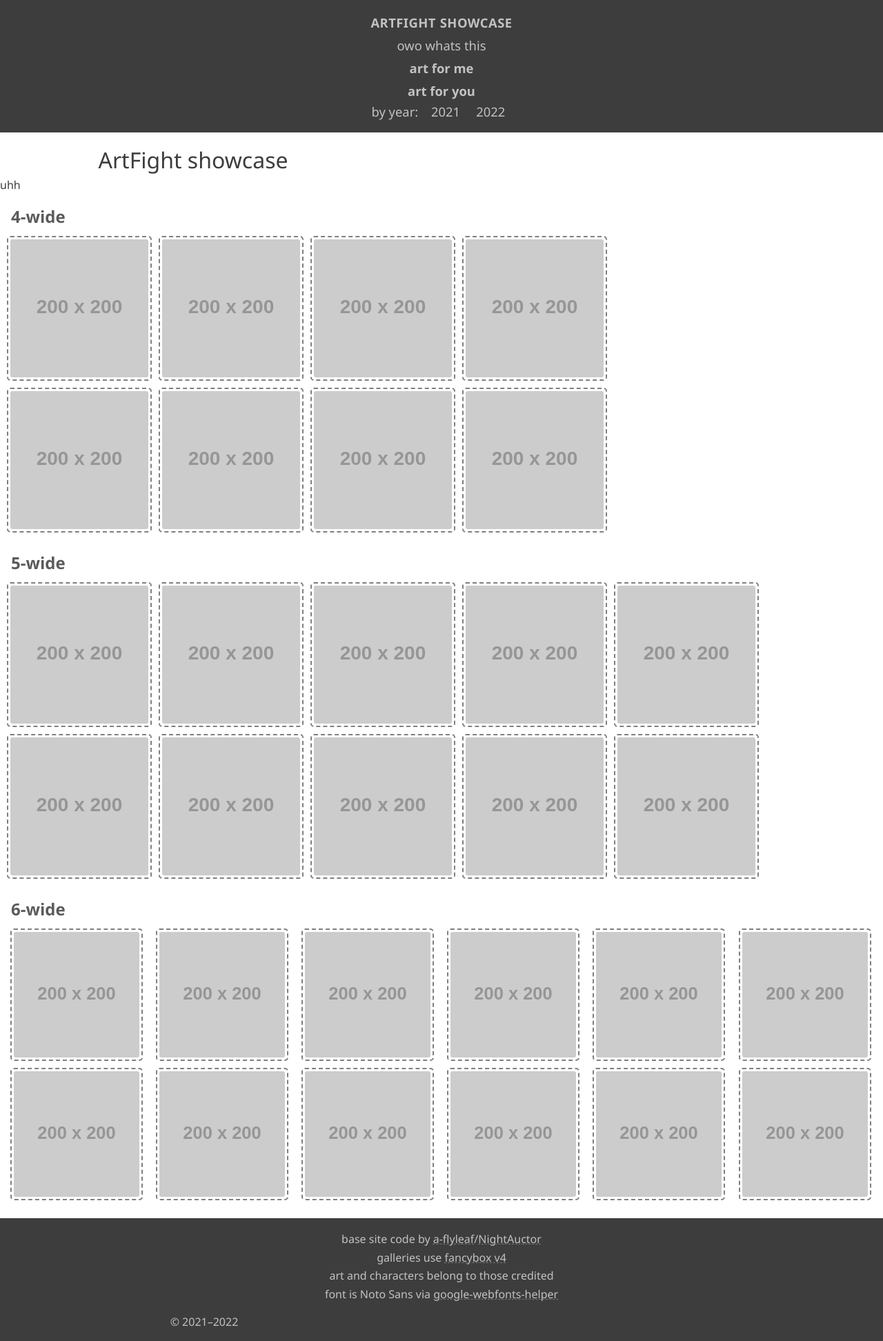
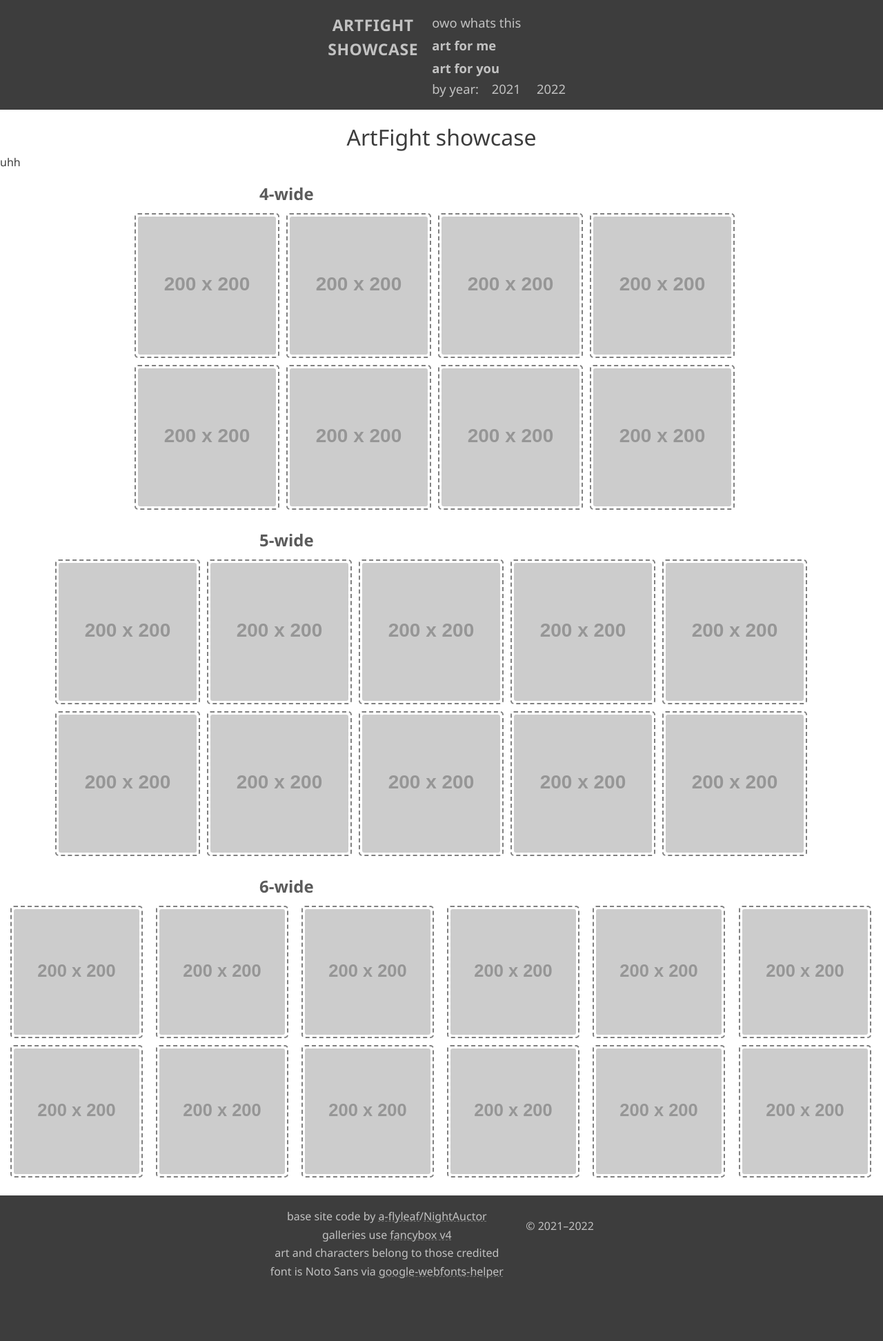
Before and after one commit to a-flyleaf/artfight, a Jekyll site: the page built from index.html, in a window 1280 px wide. Shown: the whole page at 69% size. Built offline with Jekyll 4.4.1, drawn with Linux system fonts in a browser that asks for light colours; after the commit the page ends 1873 px from its top, so only the background shows below that.

Commit message:
layout: desktop styling

```diff
--- a/_layouts/2022.html
+++ b/_layouts/2022.html
@@ -9,7 +9,7 @@
 	<link rel="stylesheet" type="text/css" href="{%include url.html%}/assets/2022.css">
 </head><body>
 	<header>
-		<a href="{%include url.html%}"><span>ArtFight Showcase</span></a>
+		<a href="{%include url.html%}" id="home">ArtFight Showcase</a>
 		<nav><ul>
 			<a href="{%include url.html%}/about"><li>owo whats this</li></a>
 			<a href="{%include url.html%}/for-me" class="artlnk"><li>art for me</li></a>
--- a/assets/2022.css
+++ b/assets/2022.css
@@ -24,12 +24,25 @@ header ul,footer ul{list-style-type:none;}
 header,footer{text-align:center;}
 header{font-size:1.15em;}
 header a{text-decoration:none; padding:.15em 0; display:block;} header a:hover,header a:focus,header a:active{background:#797979; color:#fff;}
-header span{text-transform:uppercase; letter-spacing:0.025em; word-spacing:0.035em; font-weight:bold; font-size:1em;}
+#home{text-transform:uppercase; letter-spacing:0.025em; word-spacing:0.035em; font-weight:bold; font-size:1em;}
 .artlnk{font-weight:bold;}
 #yrs,#yrs a,#yrs li{display:inline;} #yrs a{padding:0 .5em;}
 
 footer a{text-decoration-color:#797979;} footer a:hover,footer a:active,footer a:focus{color:#fff; text-decoration-color:#c2c2c2;}
 footer li{margin:.15em 0;} footer p{margin:1em 0 0;}
+
+/*screen sizes*/
+@media only screen and (min-width:575px){
+	h1,h2{margin:0 auto;}
+	p{margin:.5em auto;}
+
+	header,footer{overflow:auto; margin:0 auto;}
+	header{max-width:30rem;}
+	#home,header nav,footer ul,footer p{float:left;}
+	#home{width:30%; margin-left:2.5em;}
+	#home{font-size:1.25em;} header nav{text-align:left; padding-left:1em;}
+	footer{max-width:35rem;} footer ul{width:70%;} footer p{width:25%;}
+}
 
 /*gallery*/
 .gallery{line-height:0;margin:5px 0;} .gallery figure,.gallery a{display:inline-block; border-radius:5px; text-align:center;} .gallery a{border:2px dashed gray; padding:3px; width:210px; height:210px; margin:5px;} .gallery img{border-radius:3px;}
@@ -37,6 +50,6 @@ footer li{margin:.15em 0;} footer p{margin:1em 0 0;}
 .gallery figure{width:50%;}
 @media only screen and (min-width:525px) {.gallery figure{width:30%; margin:0 1%;} .gallery a{width:100%; height:auto;}}
 @media only screen and (min-width:750px) {.gallery figure{margin:0 .75%;} .gallery.four figure{width:23%;} .gallery.five figure{width:18.15%;} .gallery.six figure{width:15%;}}
-@media only screen and (min-width:910px) {.gallery.four figure{width:210px; margin:0 5px;} .gallery.four{max-width:910px;}}
+@media only screen and (min-width:910px) {.gallery.four figure{width:210px; margin:0 5px;} .gallery.four{max-width:910px;} .gallery{margin:5px auto;}}
 @media only screen and (min-width:1140px) {.gallery.five figure{width:210px; margin:0 5px;} .gallery.five{max-width:1140px;}}
 @media only screen and (min-width:1330px) {.gallery.six figure{width:210px; margin:0 5px;} .gallery.six{max-width:1330px;}}
```
Also changed, not shown: art/2021.md (added), art/2022.md (added).
